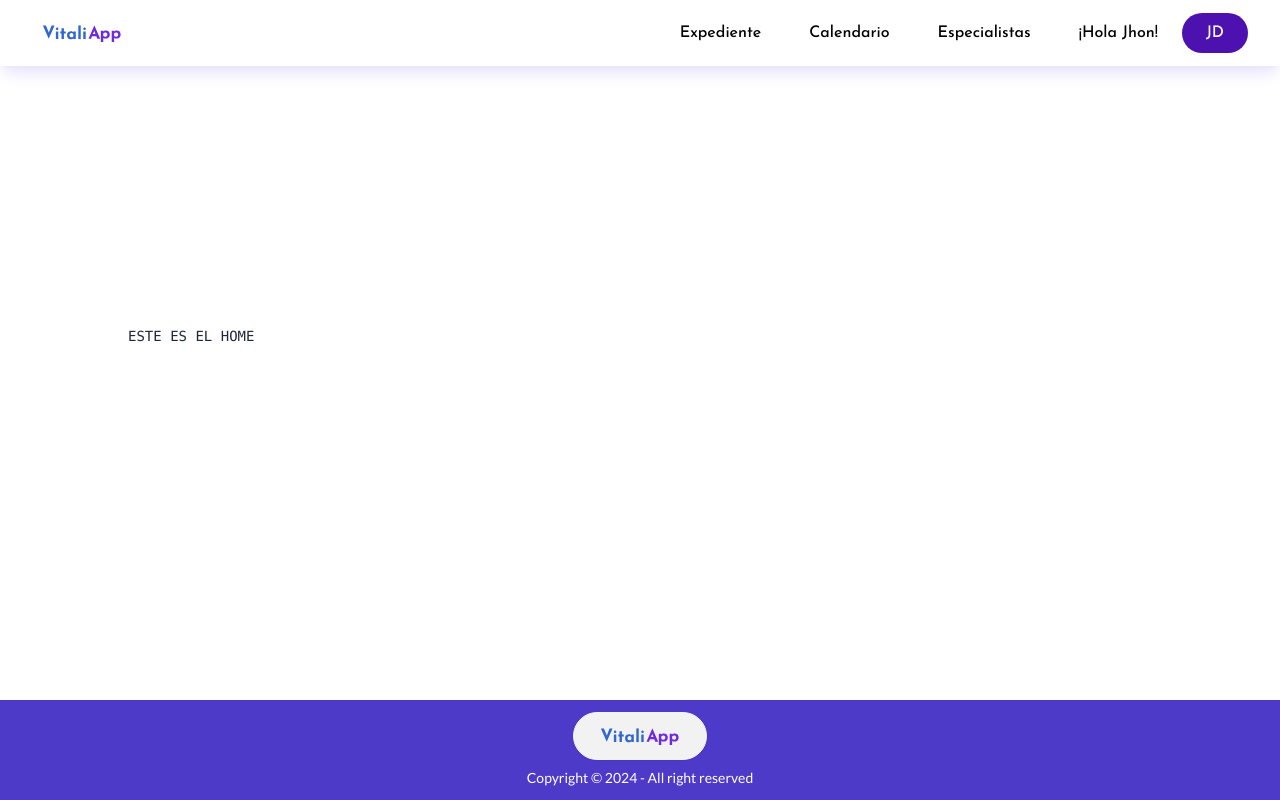
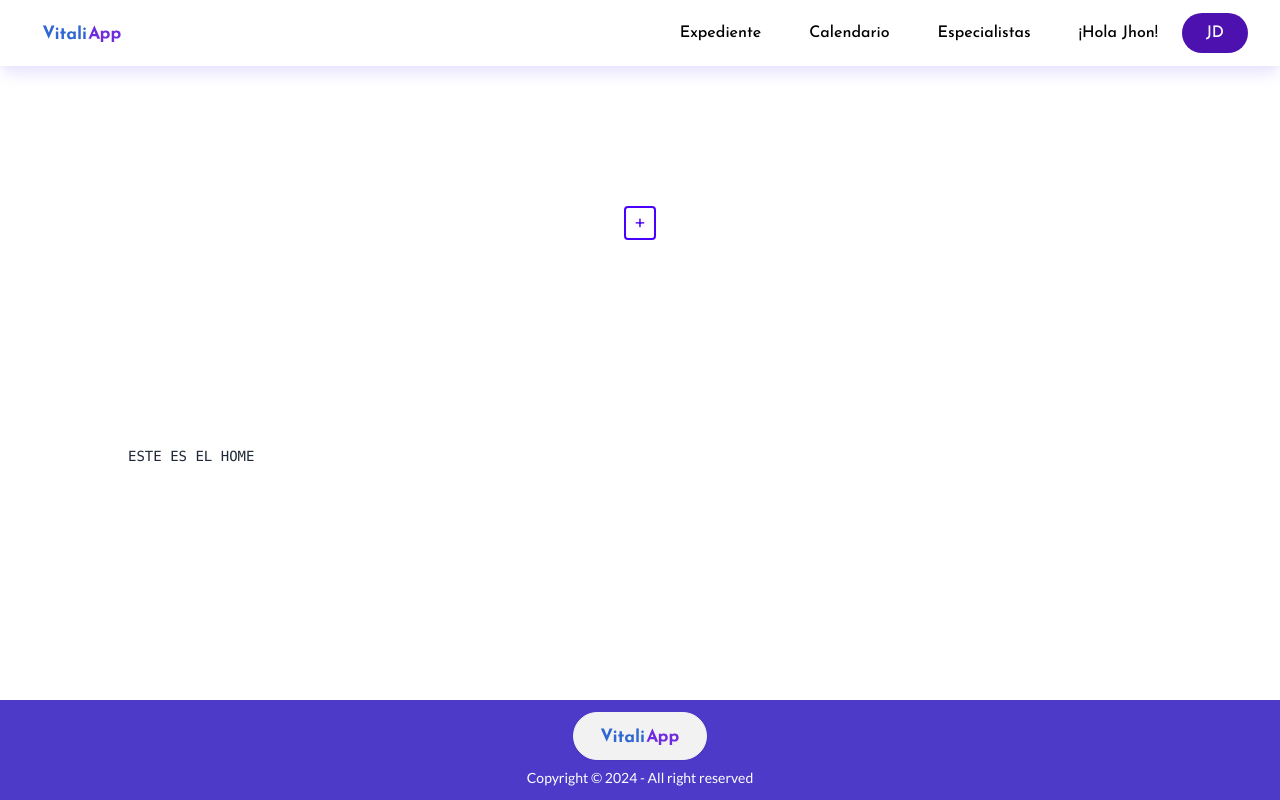
Before and after one commit to cuidat-28js/cuidat-app, a Next.js app: page / in a window 1280 px wide. Built offline with nearby package versions, Linux system fonts and the light colour scheme.

Commit message:
made component add button

```diff
--- /dev/null
+++ b/src/app/components/add-button.js
@@ -0,0 +1,14 @@
+import React from "react";
+
+export default function AddBtn() {
+    return (
+        <React.Fragment>
+                <button
+                type="button"
+                class="inline-block rounded border-2 border-primary px-2 pb-0.5 pt-0.2 text-primary text-lg font-lato hover:border-primary-600 hover:bg-neutral-500 hover:bg-opacity-10 hover:text-primary-600"
+                >
+                +
+                </button>
+        </React.Fragment>
+    );
+};
--- a/src/app/page.js
+++ b/src/app/page.js
@@ -2,11 +2,13 @@
 import Image from "next/image";
 import Navbar from "./components/Navbar"
 import Footer from "./components/landing-components/Footer";
+import AddBtn from "./components/add-button";
 
 export default function Home() {
   return (
     <main className="flex min-h-screen flex-col items-center justify-between p-50">
       <Navbar/>
+      <AddBtn/>
       <div className=" max-w-5xl w-full items-center justify-between font-mono text-sm lg:flex">
         <h1>ESTE ES EL HOME</h1>
       </div>
```
